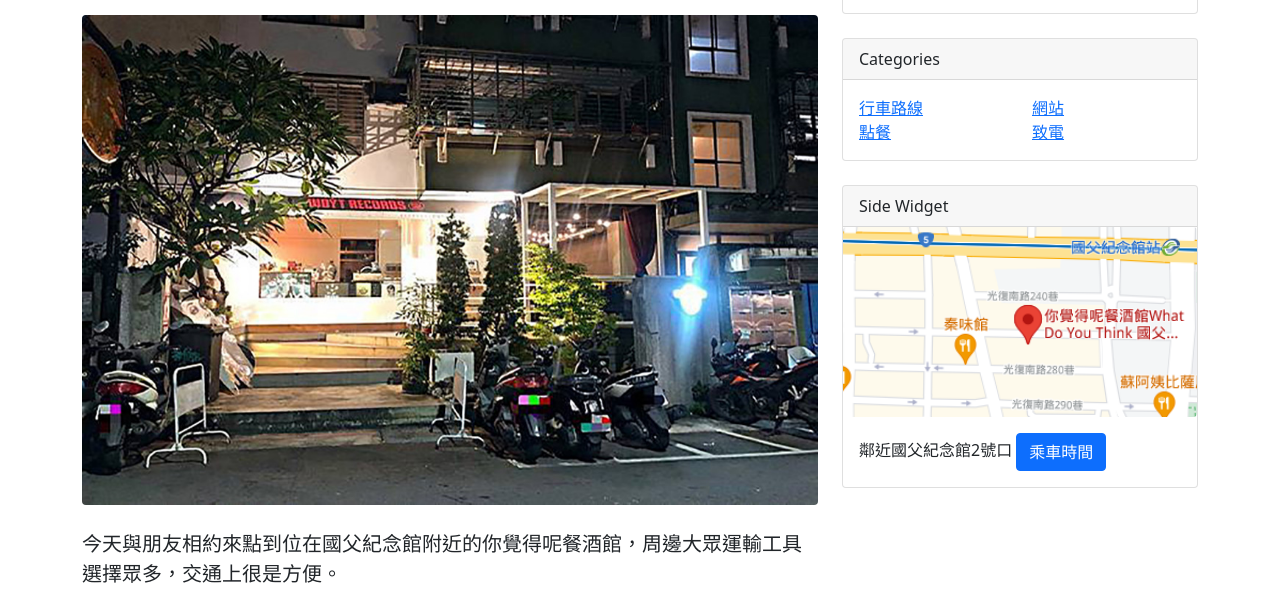
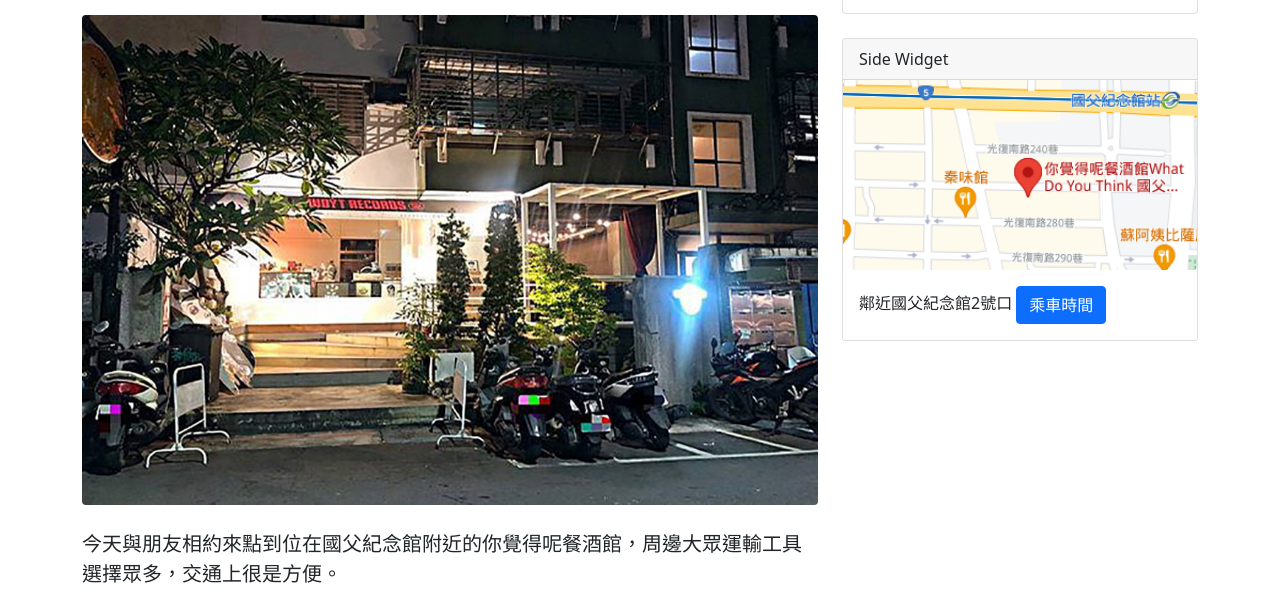
Before and after one commit to freedom3725/B-2, a plain HTML site: page index.html in a window 1280 px wide. Shown: the part 189-799 px from the top of the page. Drawn offline with nearby package versions, Linux system fonts and the light colour scheme.

Commit message:
Update index.html

```diff
--- a/index.html
+++ b/index.html
@@ -133,25 +133,7 @@
                         </div>
                     </div>
                     <!-- Categories widget-->
-                    <div class="card mb-4">
-                        <div class="card-header">Categories</div>
-                        <div class="card-body">
-                            <div class="row">
-                                <div class="col-sm-6">
-                                    <ul class="list-unstyled mb-0">
-                                        <li><a href="https://www.google.com/maps/place/%E4%BD%A0%E8%A6%BA%E5%BE%97%E5%91%A2%E9%A4%90%E9%85%92%E9%A4%A8+What+Do+You+Think+%E5%9C%8B%E7%88%B6%E7%B4%80%E5%BF%B5%E9%A4%A8%E6%8E%A8%E8%96%A6%E9%A4%90%E5%BB%B3%EF%BD%9C%E6%9D%B1%E5%8D%80%E4%BA%BA%E6%B0%A3%E9%A4%90%E9%85%92%E9%A4%A8%EF%BD%9C%E5%A4%A7%E5%AE%89%E5%8D%80%E7%BE%8E%E9%A3%9F%EF%BD%9C%E5%89%B5%E6%84%8F%E8%AA%BF%E9%85%92/@25.0401028,121.5533173,17z/data=!3m1!4b1!4m5!3m4!1s0x3442abb0c0a03227:0xd9edcee16cbecd18!8m2!3d25.0401629!4d121.5555071">行車路線</a></li>
-                                        <li><a href="https://inline.app/order/-MQGoeQADj1_97KvmMFn:inline-live-2/-MQGoeaBkVbnLQA6NEEn">點餐</a></li>
-									</ul>
-                                </div>
-								<div class="col-sm-6">
-                                    <ul class="list-unstyled mb-0">
-                                        <li><a href="https://www.facebook.com/whatdouthink45">網站</a></li>
-										<li><a href="">致電</a></li>
-                                    </ul>
-                                </div>
-                            </div>
-                        </div>
-                    </div>
+
                     <!-- Side widget-->
                     <div class="card mb-4">
                         <div class="card-header">Side Widget</div>
```
